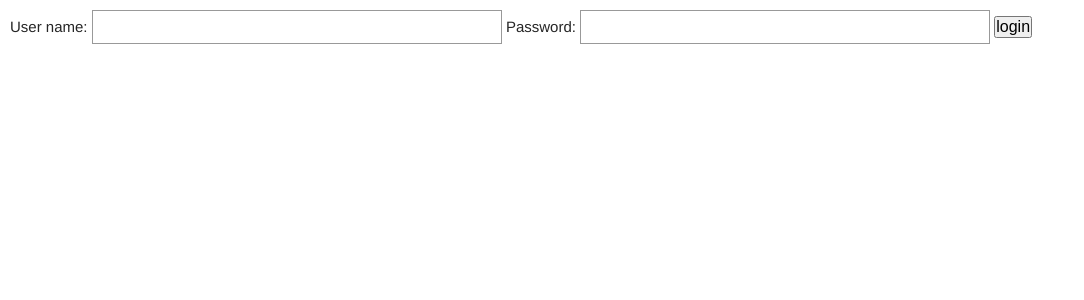
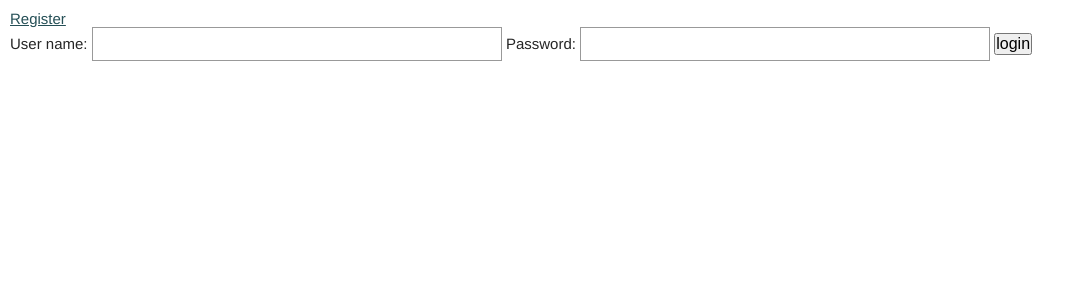
Before and after one commit to juliend2/questionlinks, a Python web app: template templates/login.html in a window 1280 px wide. Shown: the top 300 px of the page, without its empty margins (0-1084 px from the left). Run offline with Jinja, Linux system fonts and the light colour scheme; the template is opened without the code that fills it, so the values that code supplies are empty.

Commit message:
regler un bug mini

```diff
--- a/media/css/style.css
+++ b/media/css/style.css
@@ -3,15 +3,18 @@
 	padding: 0;
 	list-style: none;
 }
+
 body {
 	color: #262626;
 	font-size: 15px;
 	font-family: Helvetica, Arial, sans-serif;
 	padding: 10px;
 }
+
 h1 {
 	padding: 10px 0 10px 0 ;
 }
+
 form input[type="text"],
 form input[type='password'],
 form textarea {
--- a/questionlinks/views.py
+++ b/questionlinks/views.py
@@ -62,6 +62,8 @@ def questions(request):
 			new_question.user_id = request.user.id # put the correct user id HERE
 			new_question.save()
 			return HttpResponseRedirect("/questions/")
+		else:
+			return HttpResponseRedirect("/questions/")
 	else:
 		form = QuestionCreationForm()
 		answerform = AnswerCreationForm()
--- a/templates/login.html
+++ b/templates/login.html
@@ -3,6 +3,7 @@
 {% block title %}Login{% endblock %}
 
 {% block content %}
+	<a href="/register/">Register</a>
   {% if form.errors %}
     <p class="error">Sorry, that's not a valid username or password</p>
   {% endif %}
```
